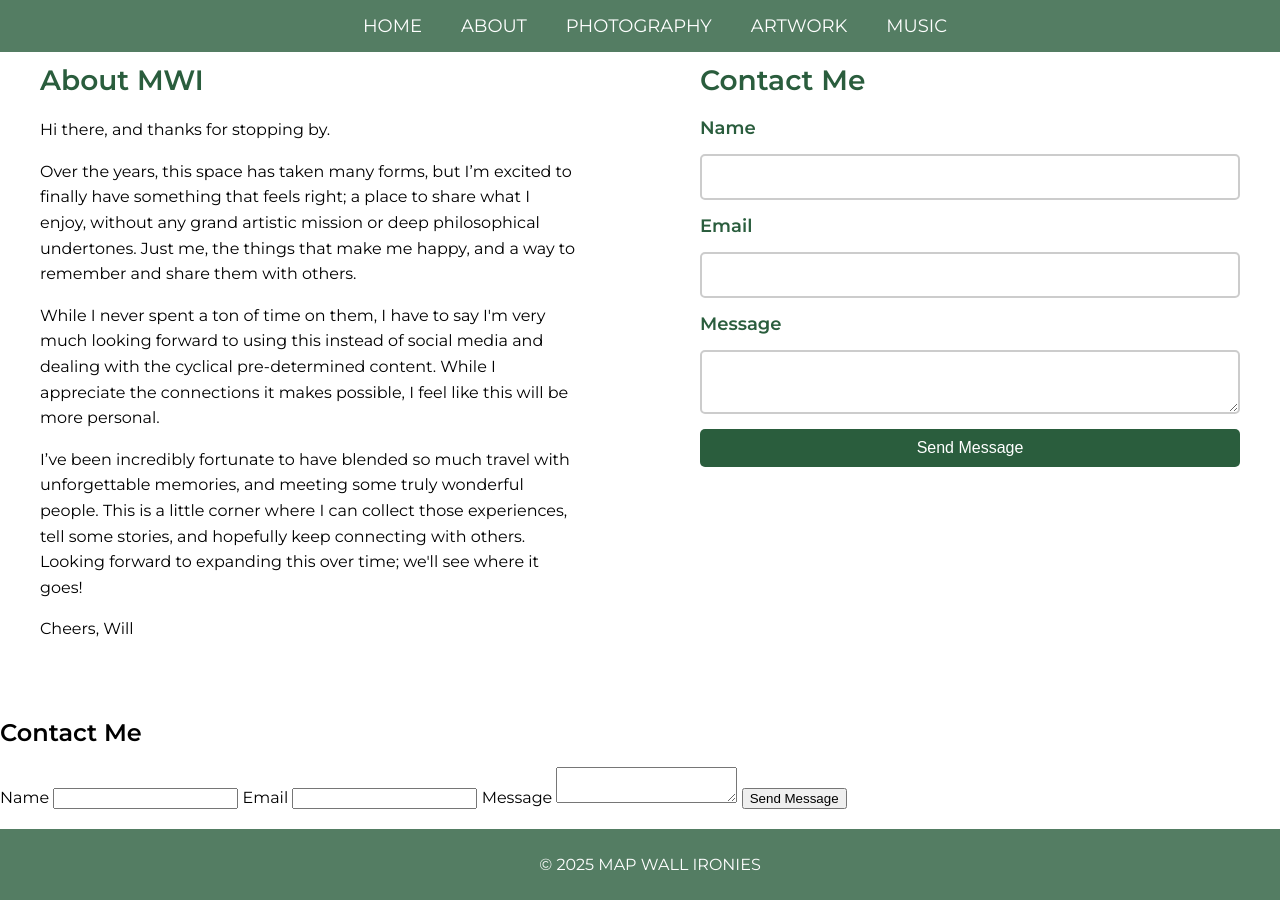
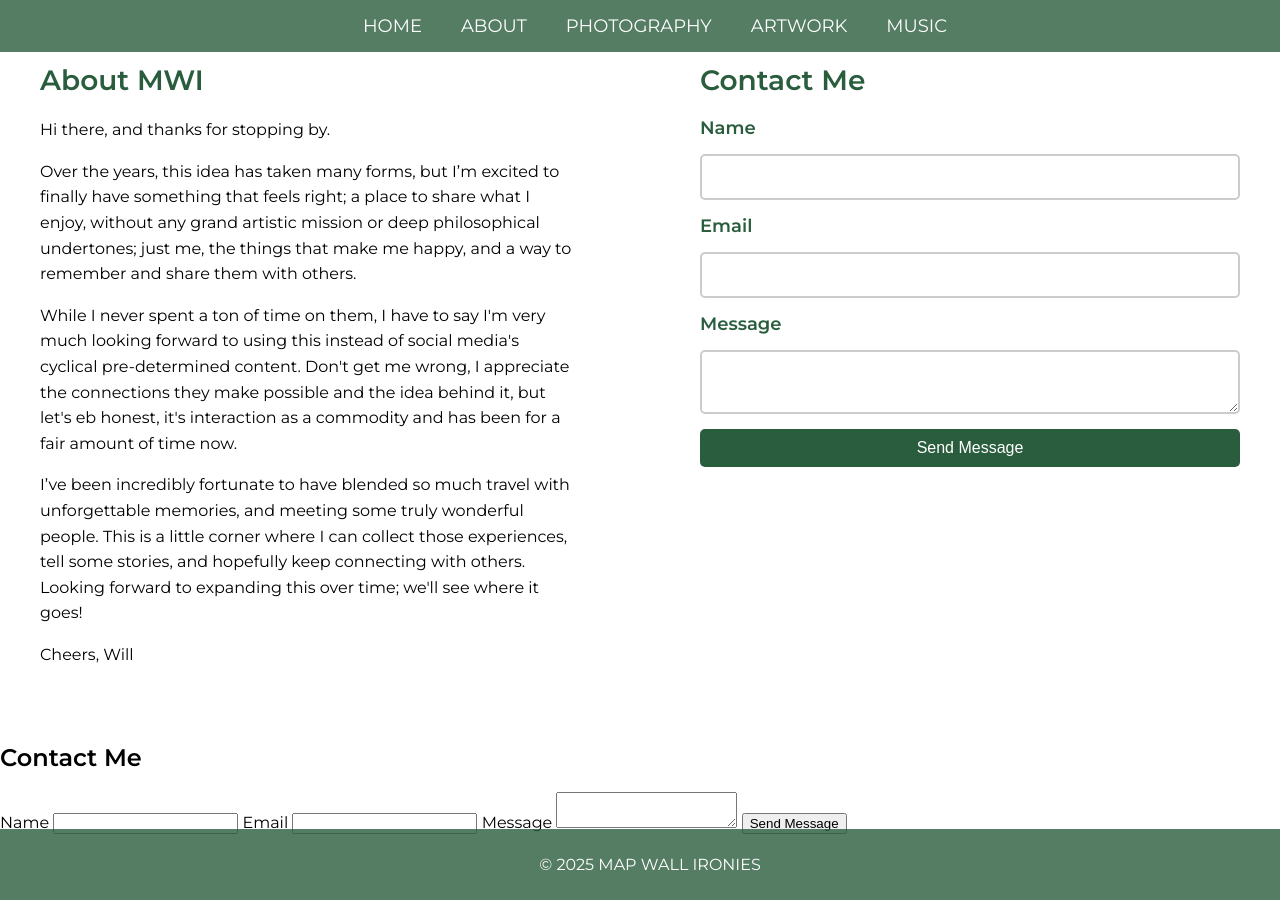
Before and after one commit to mapwallironies/mapwallironies.github.io, a Jekyll site: the page built from about.md, in a window 1280 px wide. Built offline with Jekyll 4.4.1, drawn with Linux system fonts in a browser that asks for light colours.

Commit message:
Update about.md

```diff
--- a/about.md
+++ b/about.md
@@ -8,8 +8,8 @@ permalink: /about/
   <div class="about">
     <h1>About MWI</h1>
     <p>Hi there, and thanks for stopping by.</p>
-    <p>Over the years, this space has taken many forms, but I’m excited to finally have something that feels right; a place to share what I enjoy, without any grand artistic mission or deep philosophical undertones.  Just me, the things that make me happy, and a way to remember and share them with others.</p>
-    <p>While I never spent a ton of time on them, I have to say I'm very much looking forward to using this instead of social media and dealing with the cyclical pre-determined content.  While I appreciate the connections it makes possible, I feel like this will be more personal.</p>
+    <p>Over the years, this idea has taken many forms, but I’m excited to finally have something that feels right; a place to share what I enjoy, without any grand artistic mission or deep philosophical undertones; just me, the things that make me happy, and a way to remember and share them with others.</p>
+    <p>While I never spent a ton of time on them, I have to say I'm very much looking forward to using this instead of social media's cyclical pre-determined content.  Don't get me wrong, I appreciate the connections they make possible and the idea behind it, but let's eb honest, it's interaction as a commodity and has been for a fair amount of time now.</p>
     <p>I’ve been incredibly fortunate to have blended so much travel with unforgettable memories, and meeting some truly wonderful people.  This is a little corner where I can collect those experiences, tell some stories, and hopefully keep connecting with others.  Looking forward to expanding this over time; we'll see where it goes!</p>
     <p>Cheers, Will</p>
   </div>
```
